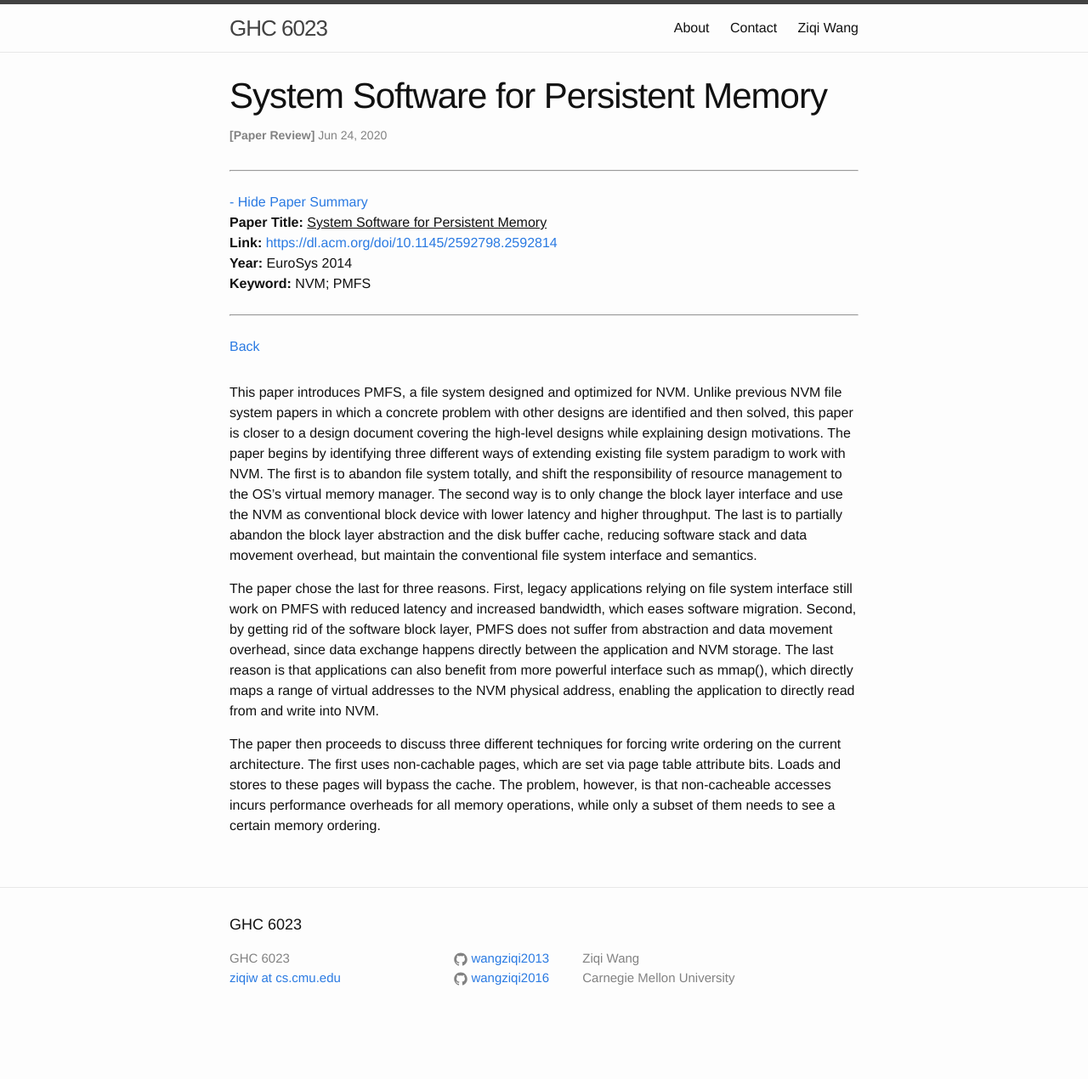
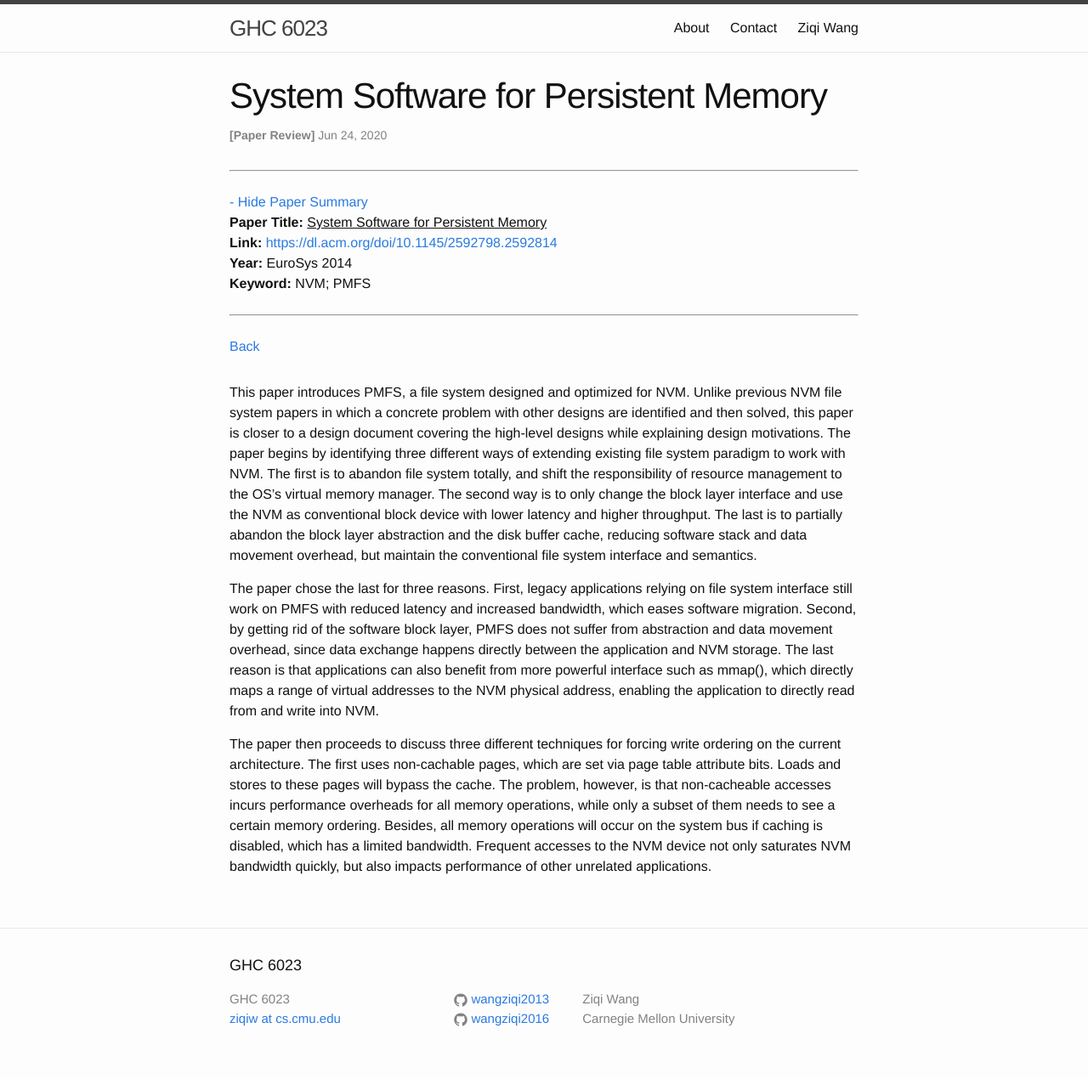
Before and after one commit to wangziqi2013/wangziqi2013.github.io, a Jekyll site: the page built from _posts/2020-06-23-pmfs.markdown, in a window 1280 px wide. Shown: the whole page at 85% size. Built offline with Jekyll 4.4.1, drawn with Linux system fonts in a browser that asks for light colours; before the commit the page ends 1222 px from its top, so only the background shows below that.

Commit message:
Adding problems

```diff
--- a/_posts/2020-06-23-pmfs.markdown
+++ b/_posts/2020-06-23-pmfs.markdown
@@ -32,4 +32,6 @@ to directly read from and write into NVM.
 The paper then proceeds to discuss three different techniques for forcing write ordering on the current architecture.
 The first uses non-cachable pages, which are set via page table attribute bits. Loads and stores to these pages will
 bypass the cache. The problem, however, is that non-cacheable accesses incurs performance overheads for all memory
-operations, while only a subset of them needs to see a certain memory ordering.
+operations, while only a subset of them needs to see a certain memory ordering. Besides, all memory operations will
+occur on the system bus if caching is disabled, which has a limited bandwidth. Frequent accesses to the NVM device
+not only saturates NVM bandwidth quickly, but also impacts performance of other unrelated applications.
```
